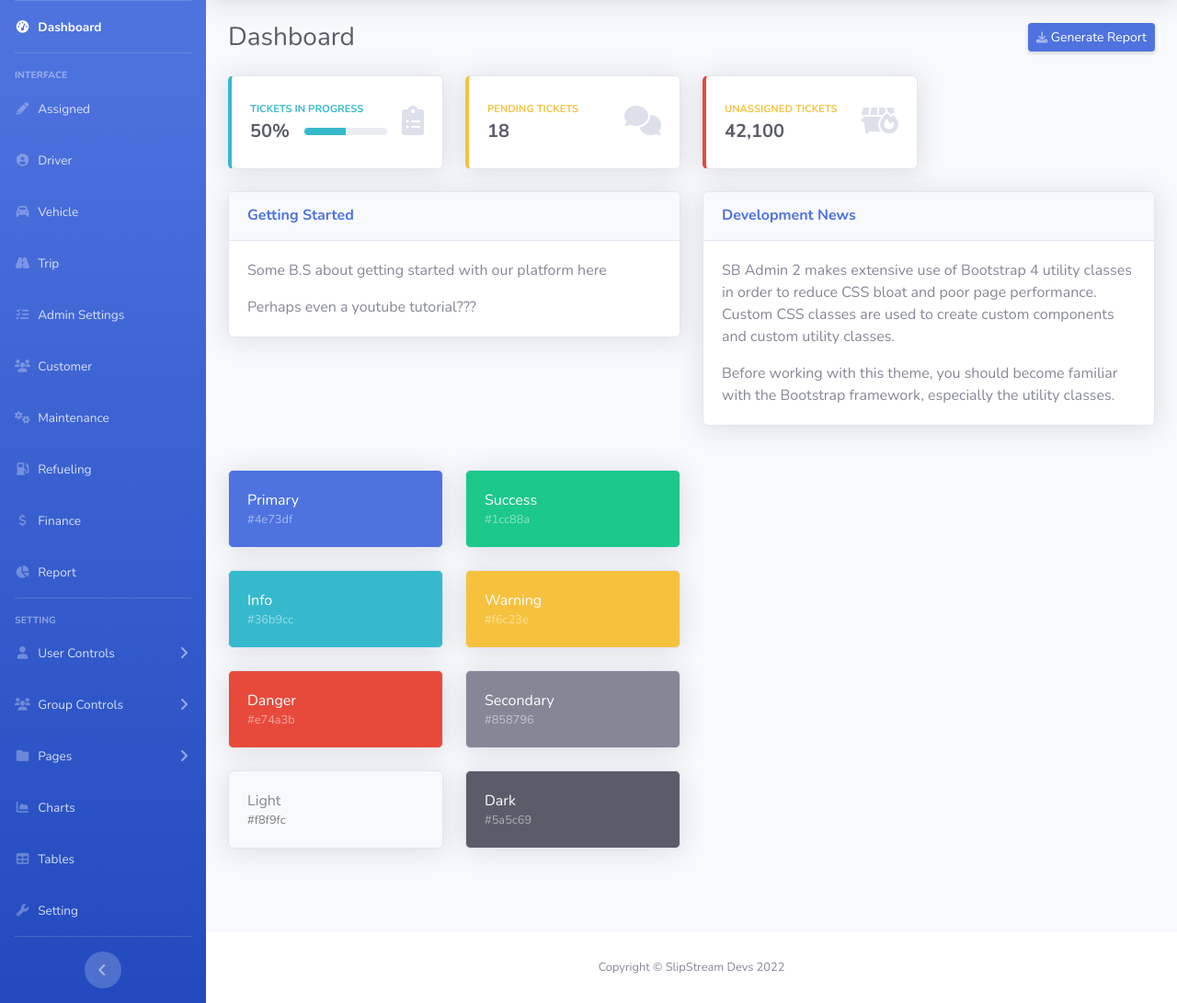
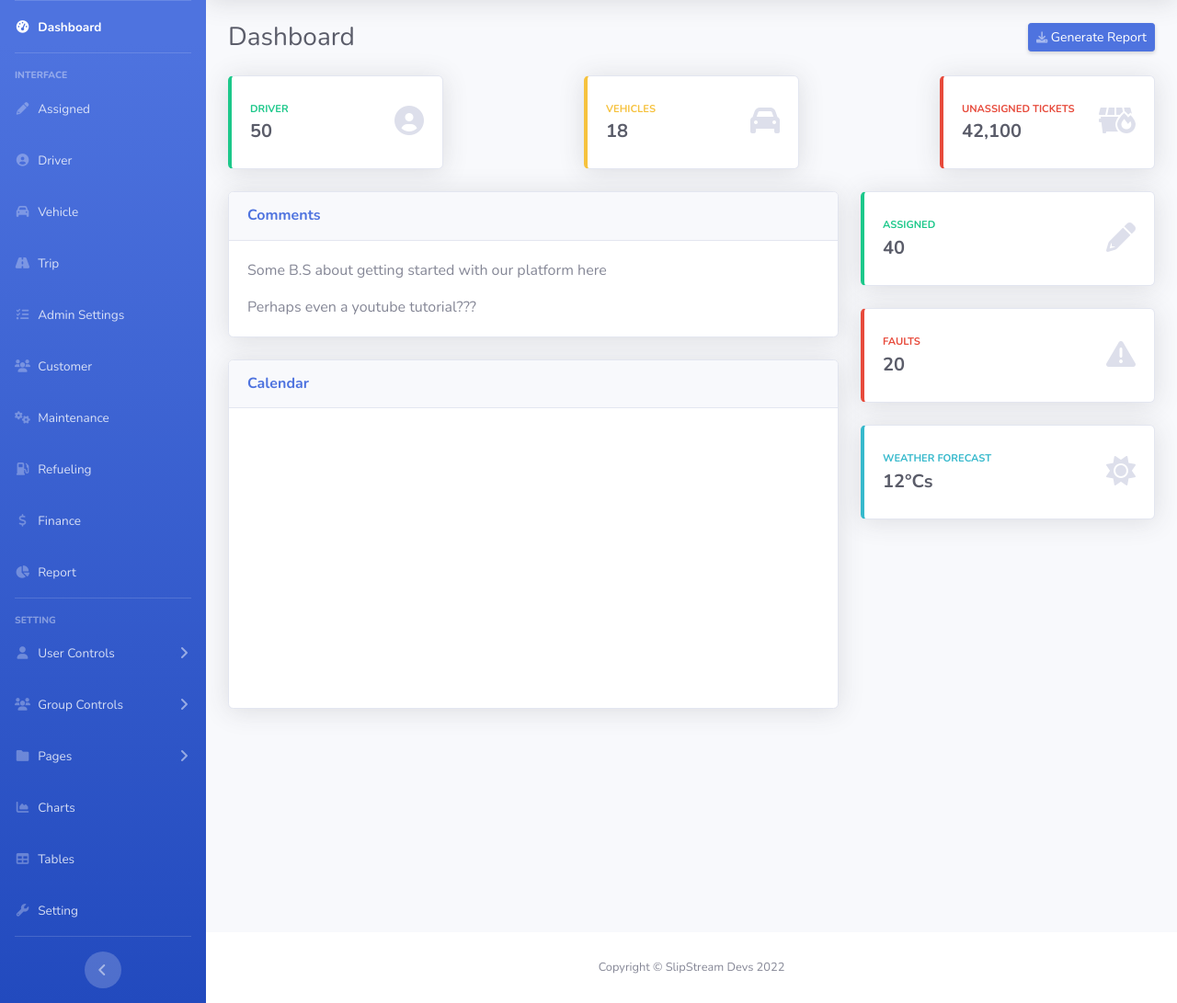
Before and after one commit to AdamM-AU/COSC2635-SlipstreamDevs, a PHP site: page /dashboard.php in a window 1280 px wide. Shown: the part 70-1161 px from the top of the page at 92% size. Run offline with PHP 8.4, Linux system fonts and the light colour scheme; the visitor is signed in with stand-in values (Sample User, id 1).

Commit message:
added widgets to dashboard

```diff
--- a/Project Source Code/modules/dashboard-home.php
+++ b/Project Source Code/modules/dashboard-home.php
@@ -6,61 +6,50 @@
                     </div>
 
                     <!-- Content Row -->
-                    <div class="row">
-                        <!-- Earnings (Monthly) Card Example -->
-                        <div class="col-xl-3 col-md-6 mb-4">
-                            <div class="card border-left-info shadow h-100 py-2">
+                    <div class="row justify-content-between">
+                       <!-- Driver -->
+                       <div class="col-xl-3 col-md-6 mb-4">
+                            <div class="card border-left-success shadow h-100 py-2">
                                 <div class="card-body">
                                     <div class="row no-gutters align-items-center">
                                         <div class="col mr-2">
-                                            <div class="text-xs font-weight-bold text-info text-uppercase mb-1">Tickets in Progress
-                                            </div>
-                                            <div class="row no-gutters align-items-center">
-                                                <div class="col-auto">
-                                                    <div class="h5 mb-0 mr-3 font-weight-bold text-gray-800">50%</div>
-                                                </div>
-                                                <div class="col">
-                                                    <div class="progress progress-sm mr-2">
-                                                        <div class="progress-bar bg-info" role="progressbar"
-                                                            style="width: 50%" aria-valuenow="50" aria-valuemin="0"
-                                                            aria-valuemax="100"></div>
-                                                    </div>
-                                                </div>
-                                            </div>
+                                            <div class="text-xs font-weight-bold text-success text-uppercase mb-1">
+                                                Driver</div>
+                                            <div class="h5 mb-0 font-weight-bold text-gray-800">50</div>
                                         </div>
                                         <div class="col-auto">
-                                            <i class="fas fa-clipboard-list fa-2x text-gray-300"></i>
+                                            <i class="fas fa-user-circle fa-2x text-gray-300"></i>
                                         </div>
                                     </div>
                                 </div>
                             </div>
                         </div>
 
-                        <!-- Pending Tickets -->
+                        <!-- Vehicles -->
                         <div class="col-xl-3 col-md-6 mb-4">
                             <div class="card border-left-warning shadow h-100 py-2">
                                 <div class="card-body">
                                     <div class="row no-gutters align-items-center">
                                         <div class="col mr-2">
                                             <div class="text-xs font-weight-bold text-warning text-uppercase mb-1">
-                                                Pending Tickets</div>
+                                                Vehicles</div>
                                             <div class="h5 mb-0 font-weight-bold text-gray-800">18</div>
                                         </div>
                                         <div class="col-auto">
-                                            <i class="fas fa-comments fa-2x text-gray-300"></i>
+                                            <i class="fas fa-car fa-2x text-gray-300"></i>
                                         </div>
                                     </div>
                                 </div>
                             </div>
                         </div>
 
-                        <!-- Unassigned Tickets -->
+                        <!-- Maintenace reminder -->
                         <div class="col-xl-3 col-md-6 mb-4">
                             <div class="card border-left-danger shadow h-100 py-2">
                                 <div class="card-body">
                                     <div class="row no-gutters align-items-center">
                                         <div class="col mr-2">
-                                            <div class="text-xs font-weight-bold text-warning text-uppercase mb-1">
+                                            <div class="text-xs font-weight-bold text-danger text-uppercase mb-1">
                                                 Unassigned Tickets</div>
                                             <div class="h5 mb-0 font-weight-bold text-gray-800">42,100</div>
                                         </div>
@@ -77,109 +66,73 @@
                     <!-- Content Row -->
                     <div class="row">
 						<!-- Content Column -->
-						<div class="col-lg-6 mb-4">
+						<div class="col-lg-8 mb-4">
                             <!-- Approach -->
                             <div class="card shadow mb-4">
                                 <div class="card-header py-3">
-                                    <h6 class="m-0 font-weight-bold text-primary">Getting Started</h6>
+                                    <h6 class="m-0 font-weight-bold text-primary">Comments</h6>
                                 </div>
                                 <div class="card-body">
                                     <p>Some B.S about getting started with our platform here</p>
                                     <p class="mb-0">Perhaps even a youtube tutorial???</p>
                                 </div>
                             </div>
+                            <div class="card shadow mb-4 h-100">
+                                <div class="card-header py-3">
+                                    <h6 class="m-0 font-weight-bold text-primary">Calendar</h6>
+                                </div>
+                                <div class="card-body">
+
+                                </div>
+                            </div>
 						</div>
 						<!-- Content Column -->
-						<div class="col-lg-6 mb-4">
+						<div class="col-lg-4 mb-4">
                             <!-- Approach -->
-                            <div class="card shadow mb-4">
-                                <div class="card-header py-3">
-                                    <h6 class="m-0 font-weight-bold text-primary">Development News</h6>
+                            <div class="card border-left-success shadow  py-2 mb-4">
+                                <div class="card-body">
+                                    <div class="row no-gutters align-items-center">
+                                        <div class="col mr-2">
+                                            <div class="text-xs font-weight-bold text-success text-uppercase mb-1">
+                                                Assigned</div>
+                                            <div class="h5 mb-0 font-weight-bold text-gray-800">40</div>
+                                        </div>
+                                        <div class="col-auto">
+                                            <i class="fas fa-pencil fa-2x text-gray-300"></i>
+                                        </div>
+                                    </div>
                                 </div>
+                            </div>
+                            <div class="card border-left-danger shadow  py-2 mb-4">
                                 <div class="card-body">
-                                    <p>SB Admin 2 makes extensive use of Bootstrap 4 utility classes in order to reduce
-                                        CSS bloat and poor page performance. Custom CSS classes are used to create
-                                        custom components and custom utility classes.</p>
-                                    <p class="mb-0">Before working with this theme, you should become familiar with the
-                                        Bootstrap framework, especially the utility classes.</p>
+                                    <div class="row no-gutters align-items-center">
+                                        <div class="col mr-2">
+                                            <div class="text-xs font-weight-bold text-danger text-uppercase mb-1">
+                                                Faults</div>
+                                            <div class="h5 mb-0 font-weight-bold text-gray-800">20</div>
+                                        </div>
+                                        <div class="col-auto">
+                                            <i class="fas fa-exclamation-triangle fa-2x text-gray-300"></i>
+                                        </div>
+                                    </div>
+                                </div>
+                            </div>
+
+                            <div class="card border-left-info shadow  py-2 mb-4">
+                                <div class="card-body">
+                                    <div class="row no-gutters align-items-center">
+                                        <div class="col mr-2">
+                                            <div class="text-xs font-weight-bold text-info text-uppercase mb-1">
+                                                Weather Forecast</div>
+                                            <div class="h5 mb-0 font-weight-bold text-gray-800">12°Cs</div>
+                                        </div>
+                                        <div class="col-auto">
+                                            <i class="fas fa-sun fa-2x text-gray-300"></i>
+                                        </div>
+                                    </div>
                                 </div>
                             </div>
 						</div>
 
                     </div>
                     <!-- Content Row -->
-                    <div class="row">
-
-                        <!-- Content Column -->
-                        <div class="col-lg-6 mb-4">
-
-                            <!-- Color System -->
-                            <div class="row">
-                                <div class="col-lg-6 mb-4">
-                                    <div class="card bg-primary text-white shadow">
-                                        <div class="card-body">
-                                            Primary
-                                            <div class="text-white-50 small">#4e73df</div>
-                                        </div>
-                                    </div>
-                                </div>
-                                <div class="col-lg-6 mb-4">
-                                    <div class="card bg-success text-white shadow">
-                                        <div class="card-body">
-                                            Success
-                                            <div class="text-white-50 small">#1cc88a</div>
-                                        </div>
-                                    </div>
-                                </div>
-                                <div class="col-lg-6 mb-4">
-                                    <div class="card bg-info text-white shadow">
-                                        <div class="card-body">
-                                            Info
-                                            <div class="text-white-50 small">#36b9cc</div>
-                                        </div>
-                                    </div>
-                                </div>
-                                <div class="col-lg-6 mb-4">
-                                    <div class="card bg-warning text-white shadow">
-                                        <div class="card-body">
-                                            Warning
-                                            <div class="text-white-50 small">#f6c23e</div>
-                                        </div>
-                                    </div>
-                                </div>
-                                <div class="col-lg-6 mb-4">
-                                    <div class="card bg-danger text-white shadow">
-                                        <div class="card-body">
-                                            Danger
-                                            <div class="text-white-50 small">#e74a3b</div>
-                                        </div>
-                                    </div>
-                                </div>
-                                <div class="col-lg-6 mb-4">
-                                    <div class="card bg-secondary text-white shadow">
-                                        <div class="card-body">
-                                            Secondary
-                                            <div class="text-white-50 small">#858796</div>
-                                        </div>
-                                    </div>
-                                </div>
-                                <div class="col-lg-6 mb-4">
-                                    <div class="card bg-light text-black shadow">
-                                        <div class="card-body">
-                                            Light
-                                            <div class="text-black-50 small">#f8f9fc</div>
-                                        </div>
-                                    </div>
-                                </div>
-                                <div class="col-lg-6 mb-4">
-                                    <div class="card bg-dark text-white shadow">
-                                        <div class="card-body">
-                                            Dark
-                                            <div class="text-white-50 small">#5a5c69</div>
-                                        </div>
-                                    </div>
-                                </div>
-                            </div>
-
-                        </div>
-					</div>
```
